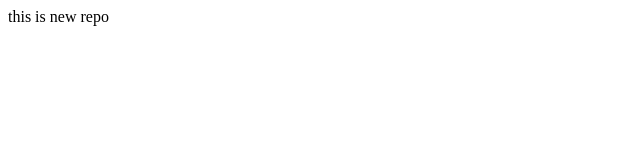
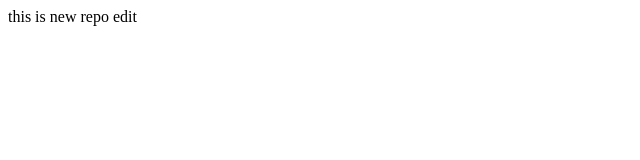
Before and after one commit to arunphp1/newproj, a plain HTML site: page index.html in a window 1280 px wide. Shown: the full height of the page, 0-640 px from the left. Drawn offline with Linux system fonts and the light colour scheme.

Commit message:
add edit

```diff
--- a/index.html
+++ b/index.html
@@ -1 +1 @@
-<p>this is new repo</p>
+<p>this is new repo edit</p>
```
